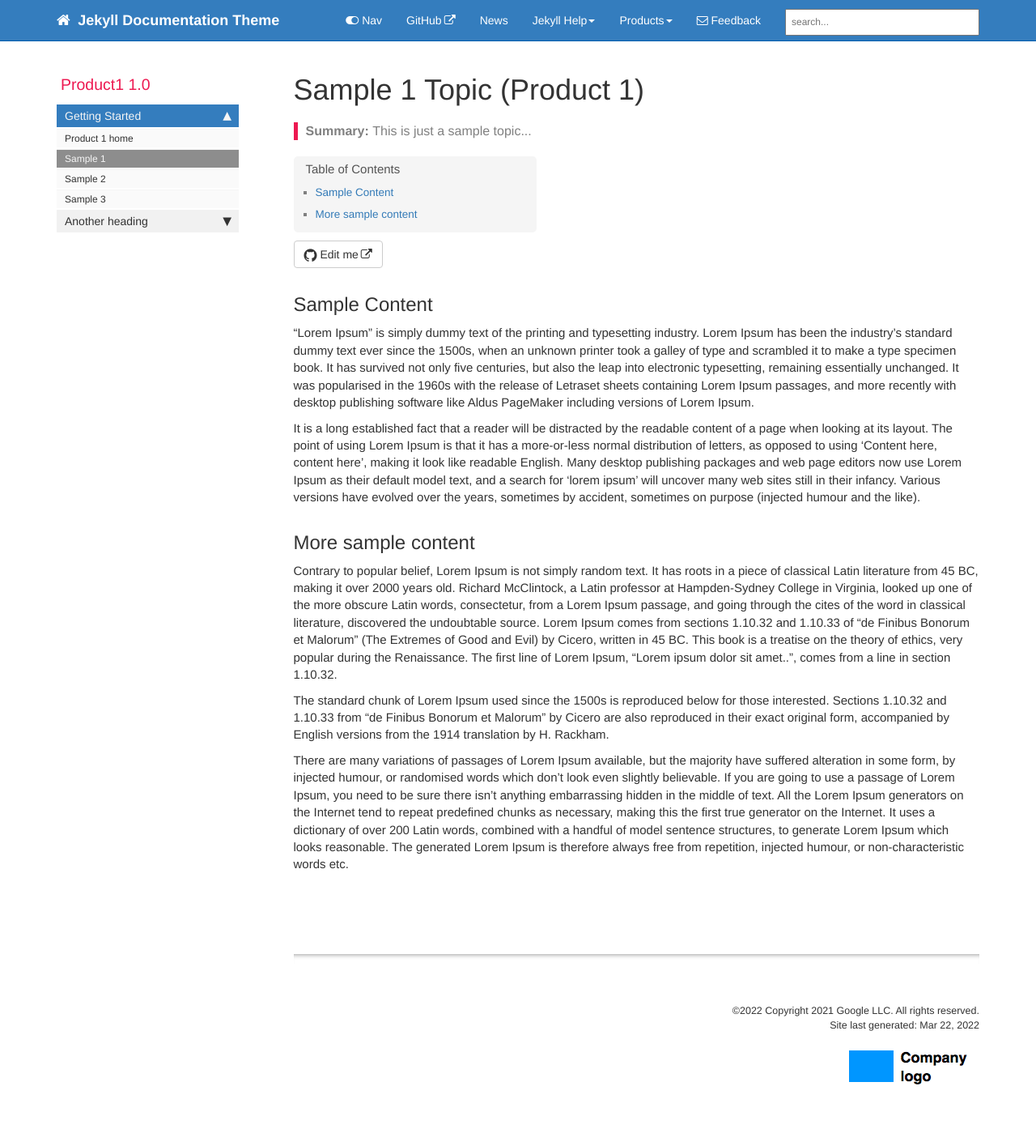
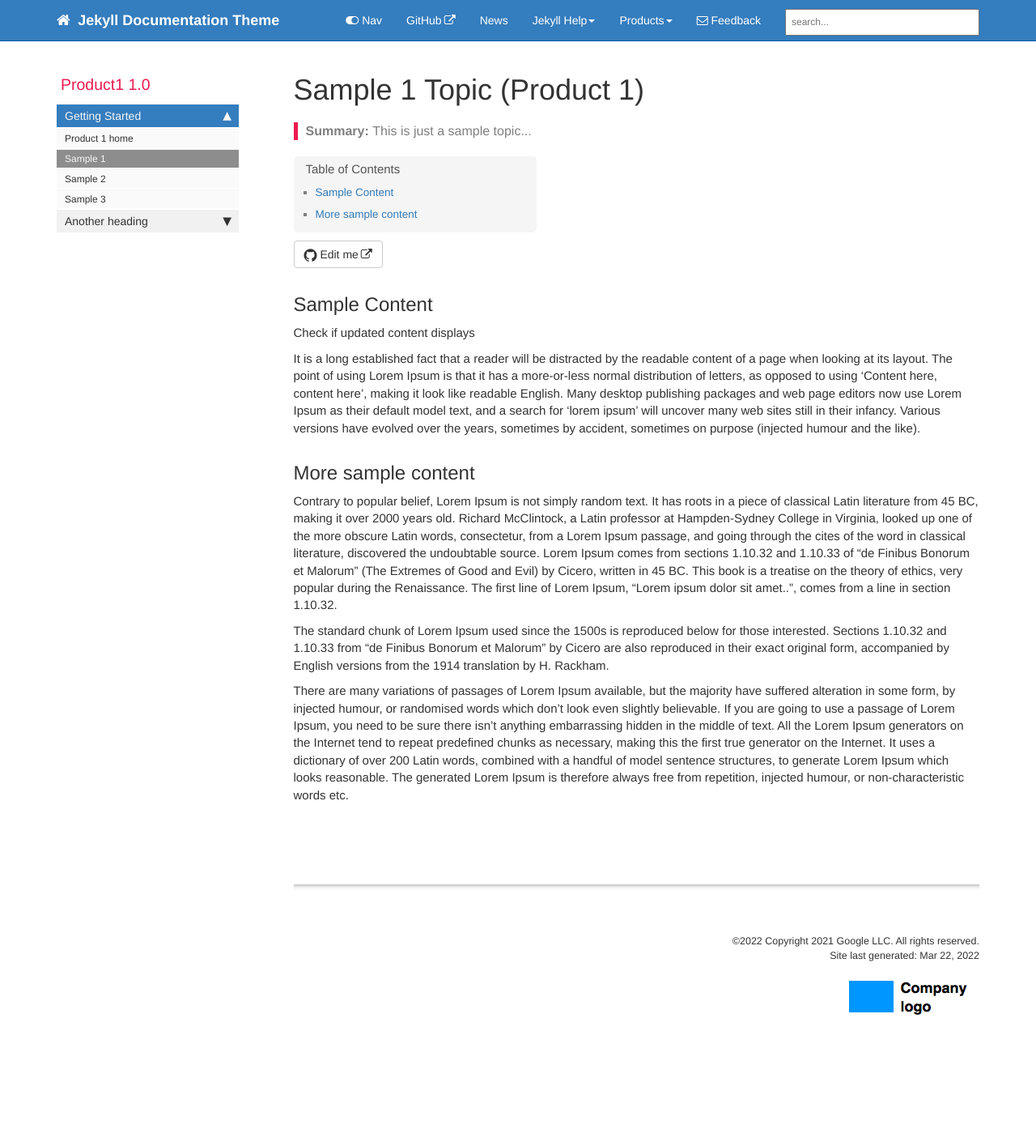
Before and after one commit to rambethina/java, a Jekyll site: the page built from pages/product1/p1_sample1.md, in a window 1280 px wide. Shown: the whole page at 81% size. Built offline with Jekyll 4.4.1, drawn with Linux system fonts in a browser that asks for light colours; comment, search, counter and statistics services are not loaded; after the commit the page ends 1329 px from its top, so only the background shows below that.

Commit message:
chekcing if contect updates 1

```diff
--- a/pages/product1/p1_sample1.md
+++ b/pages/product1/p1_sample1.md
@@ -9,10 +9,9 @@ folder: product1
 
 ## Sample Content
 
-"Lorem Ipsum" is simply dummy text of the printing and typesetting industry. Lorem Ipsum has been the industry's standard dummy text ever since the 1500s, when an unknown printer took a galley of type and scrambled it to make a type specimen book. It has survived not only five centuries, but also the leap into electronic typesetting, remaining essentially unchanged. It was popularised in the 1960s with the release of Letraset sheets containing Lorem Ipsum passages, and more recently with desktop publishing software like Aldus PageMaker including versions of Lorem Ipsum.
+Check if updated content displays
 
 It is a long established fact that a reader will be distracted by the readable content of a page when looking at its layout. The point of using Lorem Ipsum is that it has a more-or-less normal distribution of letters, as opposed to using 'Content here, content here', making it look like readable English. Many desktop publishing packages and web page editors now use Lorem Ipsum as their default model text, and a search for 'lorem ipsum' will uncover many web sites still in their infancy. Various versions have evolved over the years, sometimes by accident, sometimes on purpose (injected humour and the like).
-
 
 ## More sample content
 
```
